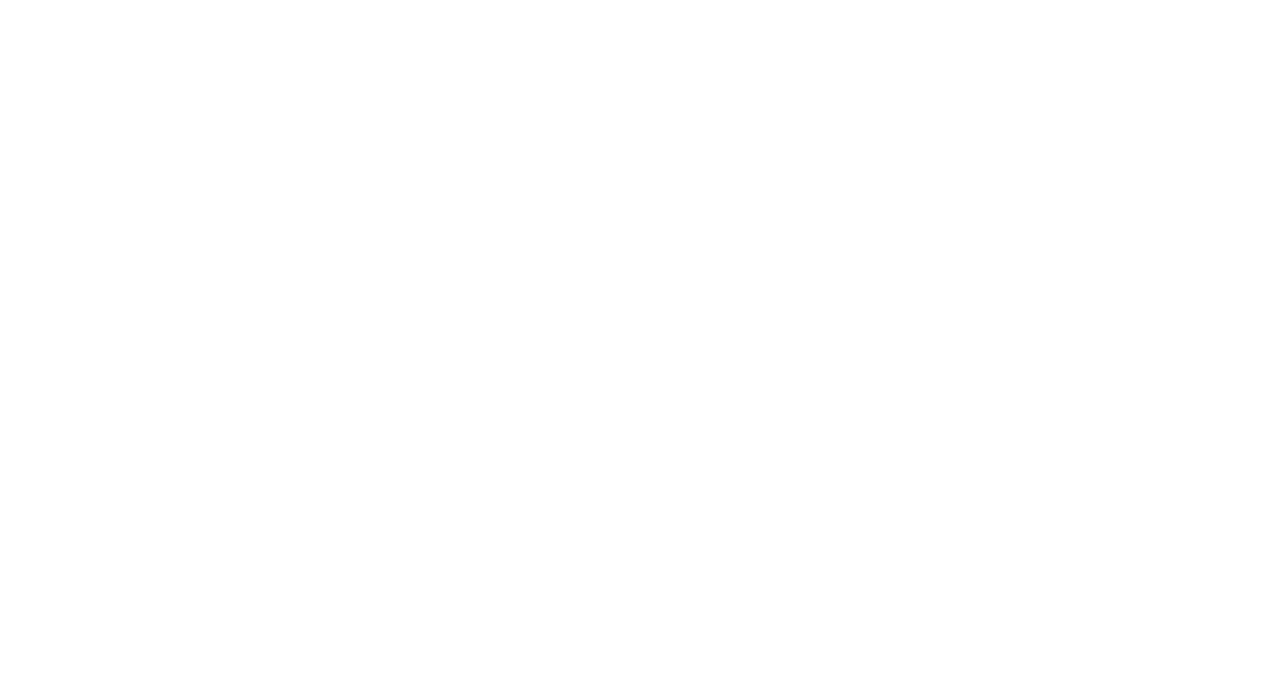
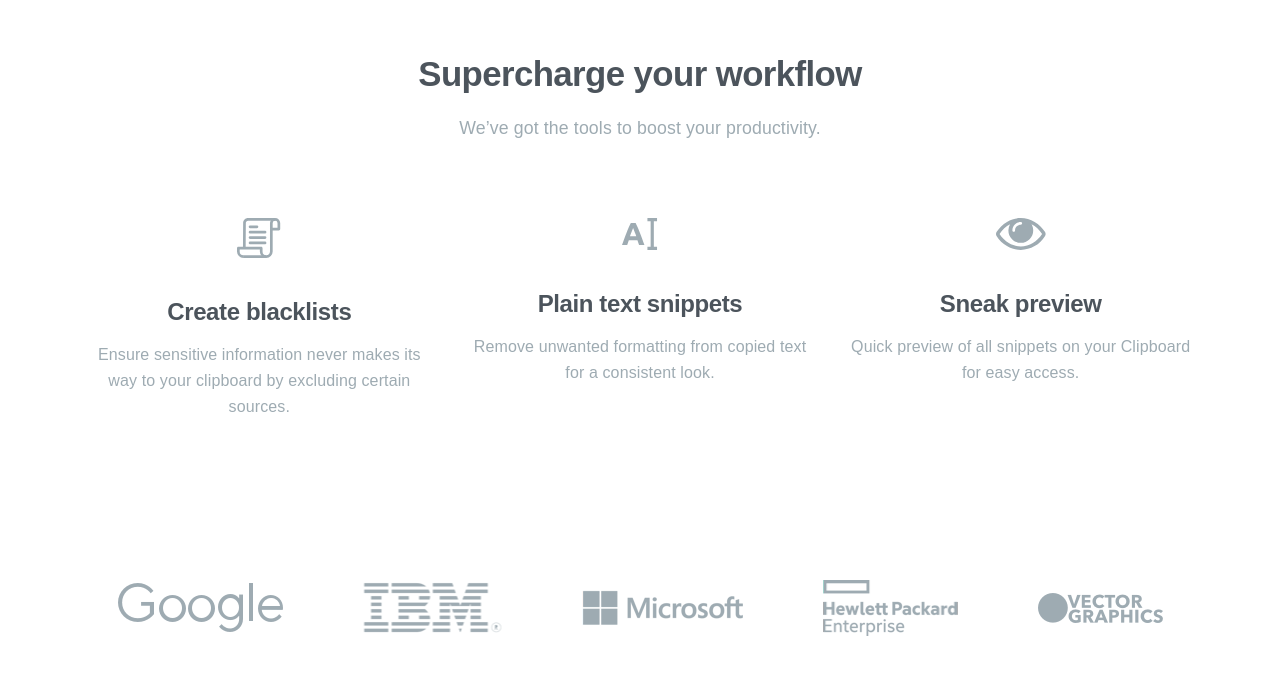
Before and after one commit to ClodoaldoDantas/clipboard-landing-page, a Next.js app: page / in a window 1280 px wide. Shown: the part 2441-3116 px from the top of the page. Before the commit the page ends 2496 px from the top, so only its background shows below. Built offline with nearby package versions, Linux system fonts and the light colour scheme; a web font is replaced by a local one.

Commit message:
feat: workflow and partners sections

```diff
--- a/src/app/page.module.scss
+++ b/src/app/page.module.scss
@@ -29,8 +29,9 @@
       width: 60%;
     }
   }
+}
 
-  .verticalList {
+.keepTrackList {
   display: flex;
   flex-direction: column;
   margin-top: 3.5rem;
@@ -65,7 +66,7 @@
   }
 }
 
-  .row {
+.keepTrackRow {
   margin-top: 4rem;
 
   @include responsive(lg) {
@@ -81,7 +82,6 @@
     min-height: auto;
     align-items: center;
     gap: 6.25rem;
-    }
   }
 }
 
@@ -105,3 +105,62 @@
     }
   }
 }
+
+/* Supercharge Your Workflow Section */
+.workflowList {
+  margin-top: 4.75rem;
+  display: flex;
+  flex-direction: column;
+  gap: 3.5rem;
+
+  @include responsive(md) {
+    flex-direction: row;
+    align-items: flex-start;
+    gap: 2rem;
+  }
+
+  li {
+    text-align: center;
+
+    @include responsive(md) {
+      flex: 1;
+    }
+
+    img {
+      margin: 0 auto 2.5rem;
+    }
+
+    h3 {
+      margin-bottom: 1rem;
+    }
+  }
+}
+
+/* Partners Section */
+.partners {
+  & > div {
+    display: flex;
+    flex-direction: column;
+    align-items: center;
+    gap: 3.5rem;
+
+    @include responsive(md) {
+      flex-direction: row;
+      justify-content: center;
+      flex-wrap: wrap;
+    }
+
+    @include responsive(lg) {
+      gap: 5rem;
+    }
+  }
+
+  img {
+    max-width: 45%;
+    object-fit: contain;
+
+    @include responsive(md) {
+      max-width: 100%;
+    }
+  }
+}
--- a/src/app/page.tsx
+++ b/src/app/page.tsx
@@ -20,7 +20,7 @@
             Mac and iOS apps will help you organize everything.
           </Text>
 
-          <div className={styles.row}>
+          <div className={styles.keepTrackRow}>
             <Image
               className={styles.picture}
               src="/images/image-computer.png"
@@ -29,7 +29,7 @@
               width={752}
             />
 
-            <ul className={styles.verticalList}>
+            <ul className={styles.keepTrackList}>
               <li>
                 <Subtitle>Quick Search</Subtitle>
                 <Small>
@@ -75,6 +75,96 @@
           />
         </Container>
       </Section>
+
+      <Section className={styles.workflow}>
+        <Container>
+          <Title>Supercharge your workflow</Title>
+          <Text>We’ve got the tools to boost your productivity.</Text>
+
+          <ul className={styles.workflowList}>
+            <li>
+              <Image
+                src="/images/icon-blacklist.svg"
+                alt=""
+                height={40}
+                width={44}
+              />
+
+              <Subtitle>Create blacklists</Subtitle>
+
+              <Small>
+                Ensure sensitive information never makes its way to your
+                clipboard by excluding certain sources.
+              </Small>
+            </li>
+
+            <li>
+              <Image
+                src="/images/icon-text.svg"
+                alt=""
+                height={32}
+                width={36}
+              />
+
+              <Subtitle>Plain text snippets</Subtitle>
+
+              <Small>
+                Remove unwanted formatting from copied text for a consistent
+                look.
+              </Small>
+            </li>
+
+            <li>
+              <Image
+                src="/images/icon-preview.svg"
+                alt=""
+                height={32}
+                width={50}
+              />
+
+              <Subtitle>Sneak preview</Subtitle>
+
+              <Small>
+                Quick preview of all snippets on your Clipboard for easy access.
+              </Small>
+            </li>
+          </ul>
+        </Container>
+      </Section>
+
+      <Section className={styles.partners}>
+        <Container>
+          <Image
+            src="/images/logo-google.png"
+            alt="Google"
+            width={165}
+            height={49}
+          />
+
+          <Image src="/images/logo-ibm.png" alt="IBM" width={139} height={51} />
+
+          <Image
+            src="/images/logo-microsoft.png"
+            alt="Microsoft"
+            width={161}
+            height={35}
+          />
+
+          <Image
+            src="/images/logo-hp.png"
+            alt="Hewlett Packard Enterprise"
+            width={135}
+            height={56}
+          />
+
+          <Image
+            src="/images/logo-vector-graphics.png"
+            alt="Vector Graphics"
+            width={125}
+            height={30}
+          />
+        </Container>
+      </Section>
     </main>
   )
 }
```
Lines whose indentation alone changed are shown as unchanged.
